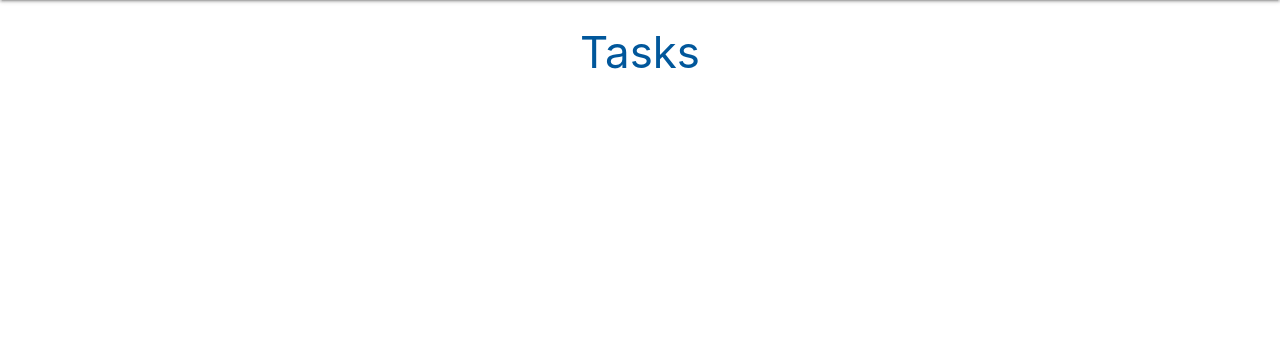
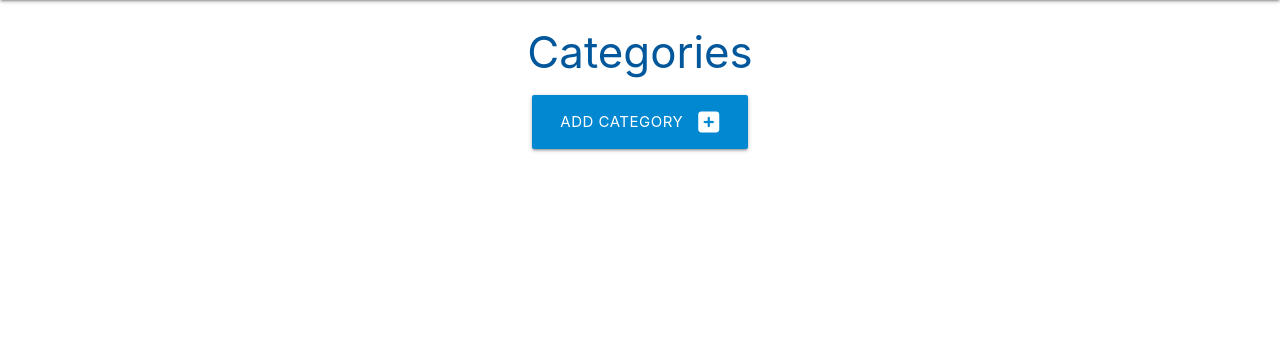
Before and after one commit to quiltingcode/task-manager-walkthru, a Flask app: template taskmanager/templates/categories.html in a window 1280 px wide. Shown: the part 64-420 px from the top of the page. Run offline with Flask 2, Linux system fonts and the light colour scheme; the template is opened without the code that fills it, so the values that code supplies are empty; some libraries are stand-ins or nearby versions.

Commit message:
Add routes for category and add_categories pages

```diff
--- a/taskmanager/templates/add_category.html
+++ b/taskmanager/templates/add_category.html
@@ -1,7 +1,7 @@
 {% extends "base.html" %}
 {% block content %}
 
-<h3 class="light-blue-text text-darken-4 center-align">Tasks</h3>
+<h3 class="light-blue-text text-darken-4 center-align">Add Category</h3>
 
 
 {% endblock %}
--- a/taskmanager/templates/base.html
+++ b/taskmanager/templates/base.html
@@ -15,12 +15,12 @@
         <!-- desktop navbar -->
         <nav class="cyan lighten-1">
             <div class="nav-wrapper">
-              <a href="{{ url_for('home')}}" class="brand-logo">Task Manager</a>
+              <a href="{{ url_for('home') }}" class="brand-logo">Task Manager</a>
               <a href="#" data-target="mobile-demo" class="sidenav-trigger"><i class="fas fa-bars">menu</i></a>
               <ul class="right hide-on-med-and-down">
-                <li><a href="{{ url_for('home')}}">Home</a></li>
+                <li><a href="{{ url_for('home') }}">Home</a></li>
                 <li><a href="">New Task</a></li>
-                <li><a href="">Categories</a></li>
+                <li><a href="{{ url_for('categories') }}">Categories</a></li>
 
               </ul>
             </div>
@@ -28,9 +28,9 @@
 
           <!-- mobile navbar -->
           <ul class="sidenav" id="mobile-demo">
-            <li><a href="{{ url_for('home')}}">Home</a></li>
+            <li><a href="{{ url_for('home') }}">Home</a></li>
             <li><a href="">New Task</a></li>
-            <li><a href="">Categories</a></li>
+            <li><a href="{{ url_for('categories') }}">Categories</a></li>
           </ul>
     </header>
 
--- a/taskmanager/templates/categories.html
+++ b/taskmanager/templates/categories.html
@@ -1,7 +1,15 @@
 {% extends "base.html" %}
 {% block content %}
 
-<h3 class="light-blue-text text-darken-4 center-align">Tasks</h3>
+<h3 class="light-blue-text text-darken-4 center-align">Categories</h3>
+
+<div class="row">
+    <div class="col s12 center-align">
+        <a href="{{ url_for('add_category')}}" class="btn-large light-blue darken-2">
+            Add Category <i class="fas fa-plus-square right"></i>
+        </a>
+    </div>
+</div>
 
 
 {% endblock %}
```
Also changed, not shown: taskmanager/routes.py (+11 -0 lines).
